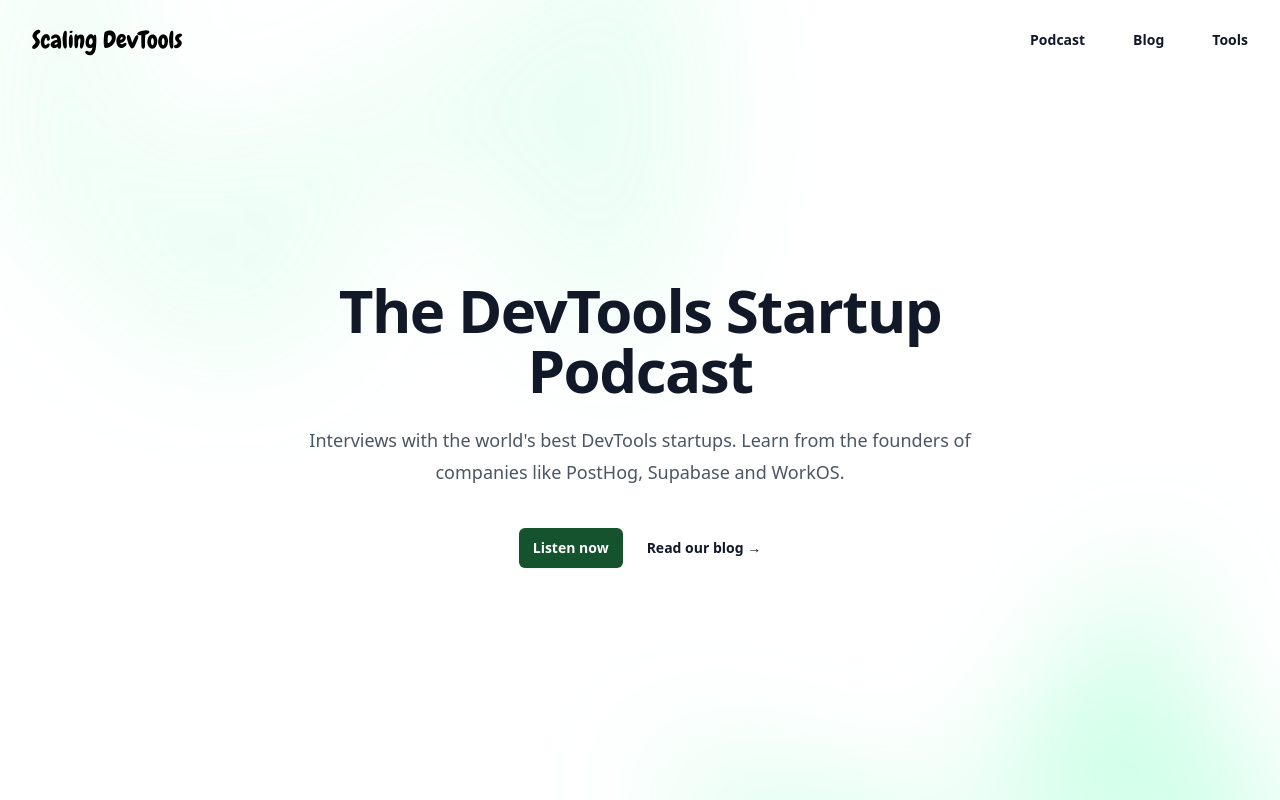
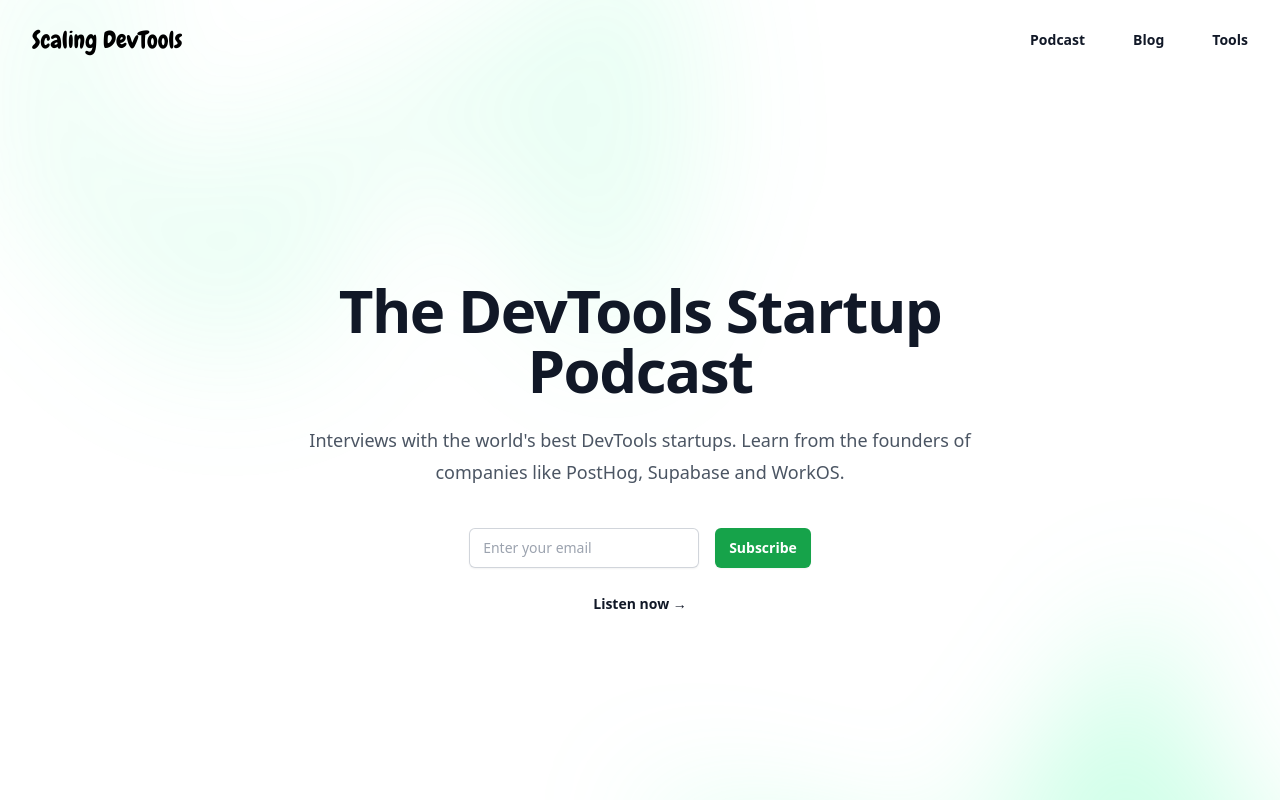
Before and after one commit to jackbridger/scaling-devtools, a Nuxt app: page / in a window 1280 px wide. Shown: the top 800 px of the page. Built offline with nearby package versions, Linux system fonts and the light colour scheme.

Commit message:
move signup to hero

```diff
--- a/components/Hero.vue
+++ b/components/Hero.vue
@@ -55,19 +55,18 @@
         <div class="relative left-[calc(50%-11rem)] aspect-[1155/678] w-[36.125rem] -translate-x-1/2 rotate-[30deg] bg-gradient-to-tr from-[#72FDBA] to-[#22FF95] opacity-10 sm:left-[calc(50%-30rem)] sm:w-[72.1875rem]" style="clip-path: polygon(74.1% 44.1%, 100% 61.6%, 97.5% 26.9%, 85.5% 0.1%, 80.7% 2%, 72.5% 32.5%, 60.2% 62.4%, 52.4% 68.1%, 47.5% 58.3%, 45.2% 34.5%, 27.5% 76.7%, 0.1% 64.9%, 17.9% 100%, 27.6% 76.8%, 76.1% 97.7%, 74.1% 44.1%)" />
       </div>
       <div class="mx-auto max-w-2xl py-32 sm:py-48 lg:py-56">
-
         <div class="text-center">
           <h1 class="text-4xl font-bold tracking-tight text-gray-900 sm:text-6xl">The DevTools Startup Podcast</h1>
           <p class="mt-6 text-lg leading-8 text-gray-600">Interviews with the world's best DevTools startups. Learn from the founders of companies like PostHog, Supabase and WorkOS.</p>
-                  <div class="hidden sm:mb-8 sm:flex sm:justify-center">
-          <!-- <div class="col-md-10 col-xl-6 text-center px-4 mx-auto"> -->
-            <!-- <h3 class="mb-4">Latest episode</h3> -->
-            <!-- <iframe width="100%" height="180" frameborder="no" scrolling="no" seamless="" src="https://share.transistor.fm/e/scaling-devtools/latest"></iframe> -->
-          <!-- </div> -->
-        </div>
-          <div class="mt-10 flex items-center justify-center gap-x-6">
-            <a href="https://podcast.scalingdevtools.com/" class="rounded-md bg-green-900 px-3.5 py-2.5 text-sm font-semibold text-white shadow-sm hover:bg-green-500 focus-visible:outline focus-visible:outline-2 focus-visible:outline-offset-2 focus-visible:outline-green-600">Listen now</a>
-            <a href="https://blog.scalingdevtools.com/" class="text-sm font-semibold leading-6 text-gray-900">Read our blog <span aria-hidden="true">→</span></a>
+          <div class="mt-10 flex flex-col items-center justify-center gap-y-6">
+            <form class="flex max-w-md gap-x-4" action="https://app.convertkit.com/forms/3195289/subscriptions" method="post" data-sv-form="3195289" data-uid="3c098cdc31" data-options='{"settings":{"after_subscribe":{"action": "redirect","redirect_url": "https://podcast.bitreach.io/"}}}' id="newsletterForm">
+              <label for="email-address" class="sr-only">Email address</label>
+              <input id="email-address" name="email_address" type="email" autocomplete="email" required class="min-w-0 flex-auto rounded-md border-0 bg-white px-3.5 py-2 text-gray-900 shadow-sm ring-1 ring-inset ring-gray-300 focus:ring-2 focus:ring-inset focus:ring-green-600 sm:text-sm sm:leading-6" placeholder="Enter your email" />
+              <button type="submit" class="flex-none rounded-md bg-green-600 px-3.5 py-2.5 text-sm font-semibold text-white shadow-sm hover:bg-green-500 focus-visible:outline focus-visible:outline-2 focus-visible:outline-offset-2 focus-visible:outline-green-600">Subscribe</button>
+            </form>
+            <div class="flex items-center justify-center">
+              <a href="https://podcast.scalingdevtools.com/" class="text-sm font-semibold leading-6 text-gray-900">Listen now <span aria-hidden="true">→</span></a>
+            </div>
           </div>
         </div>
       </div>
--- a/pages/index.vue
+++ b/pages/index.vue
@@ -4,7 +4,6 @@
     <Testimonial />
     <Logos />
     <Testimonials />
-    <Newsletter />
     <Footer />
 </template>
 
@@ -13,7 +12,6 @@
 import Testimonials from '/components/Testimonials.vue'
 import Testimonial from '/components/Testimonial.vue'
 import LatestEpisode from '/components/LatestEpisode.vue'
-import Newsletter from '/components/Newsletter.vue'
 import Logos from '/components/Logos.vue'
 import Footer from '/components/Footer.vue'
 
```
